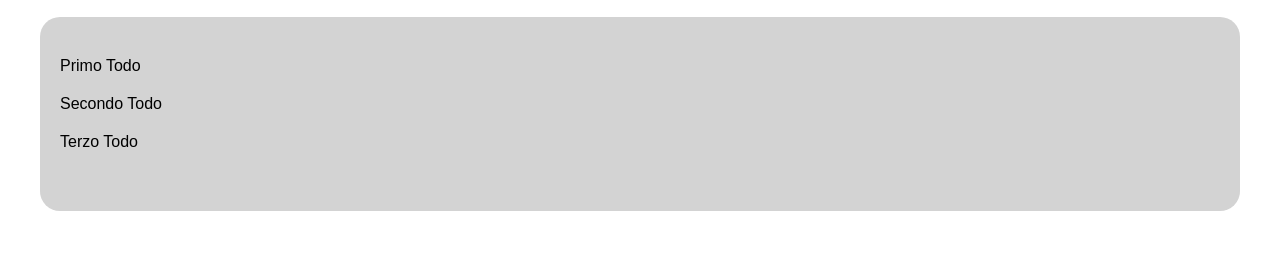
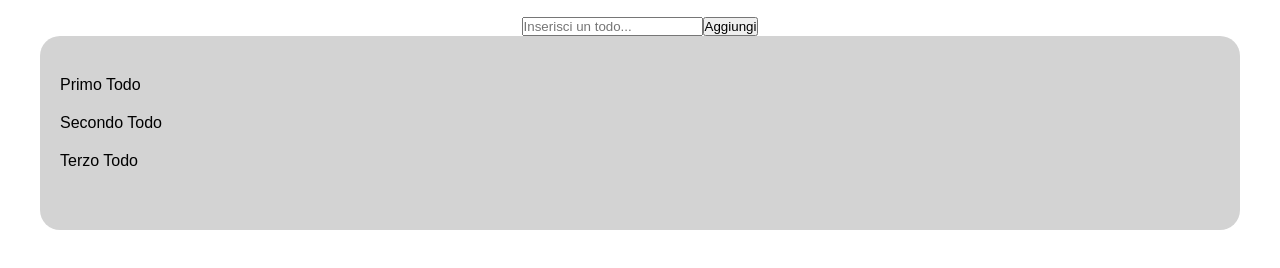
Before and after one commit to marcocampisi/vue-todolist, a plain HTML site: page index.html in a window 1280 px wide. Shown: the part 60-328 px from the top of the page. Drawn offline with nearby package versions, Linux system fonts and the light colour scheme.

Commit message:
Add todo input

```diff
--- a/index.html
+++ b/index.html
@@ -17,6 +17,10 @@
         <div class="container">
             <h1>Vue Todo List</h1>
 
+            <form action="" @submit.prevent="addTodo()">
+                <input type="text" v-model="todoInput.text" placeholder="Inserisci un todo...">
+                <button>Aggiungi</button>
+            </form>
 
             <div class="todoListContainer">
                 <ul>
--- a/js/main.js
+++ b/js/main.js
@@ -3,6 +3,10 @@ const { createApp } = Vue;
 createApp({
     data() {
         return {
+            todoInput: {
+                text : '',
+                done : false
+            },
             todos : [
                 {
                     text : 'Primo Todo',
@@ -18,5 +22,13 @@ createApp({
                 }
             ]
         }
+    },
+    methods : {
+        addTodo() {
+            if (this.todoInput != '') {
+                this.todos.push(this.todoInput);
+                this.todoInput = '';
+            }
+        }
     }
 }).mount('#app');
```
